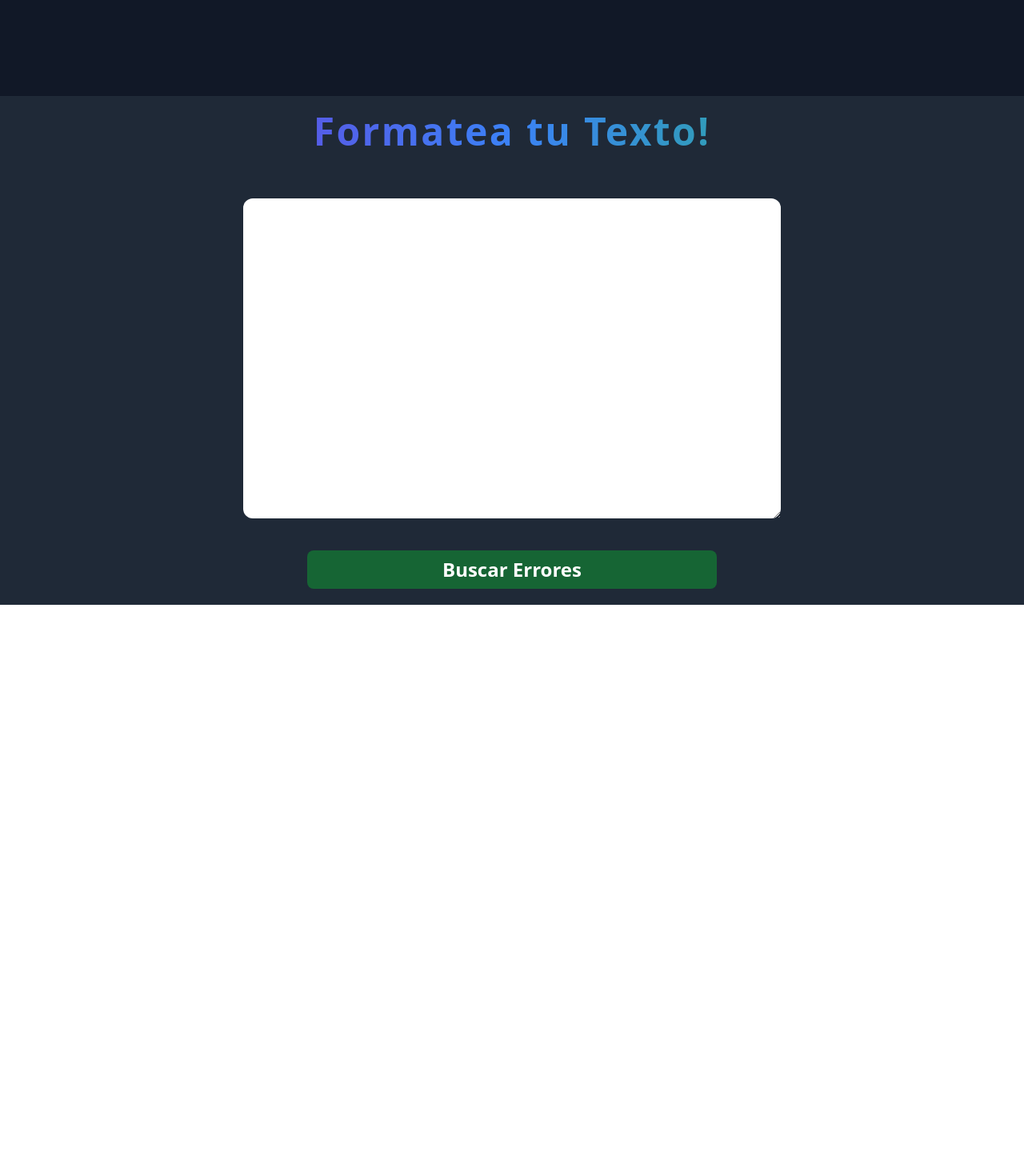
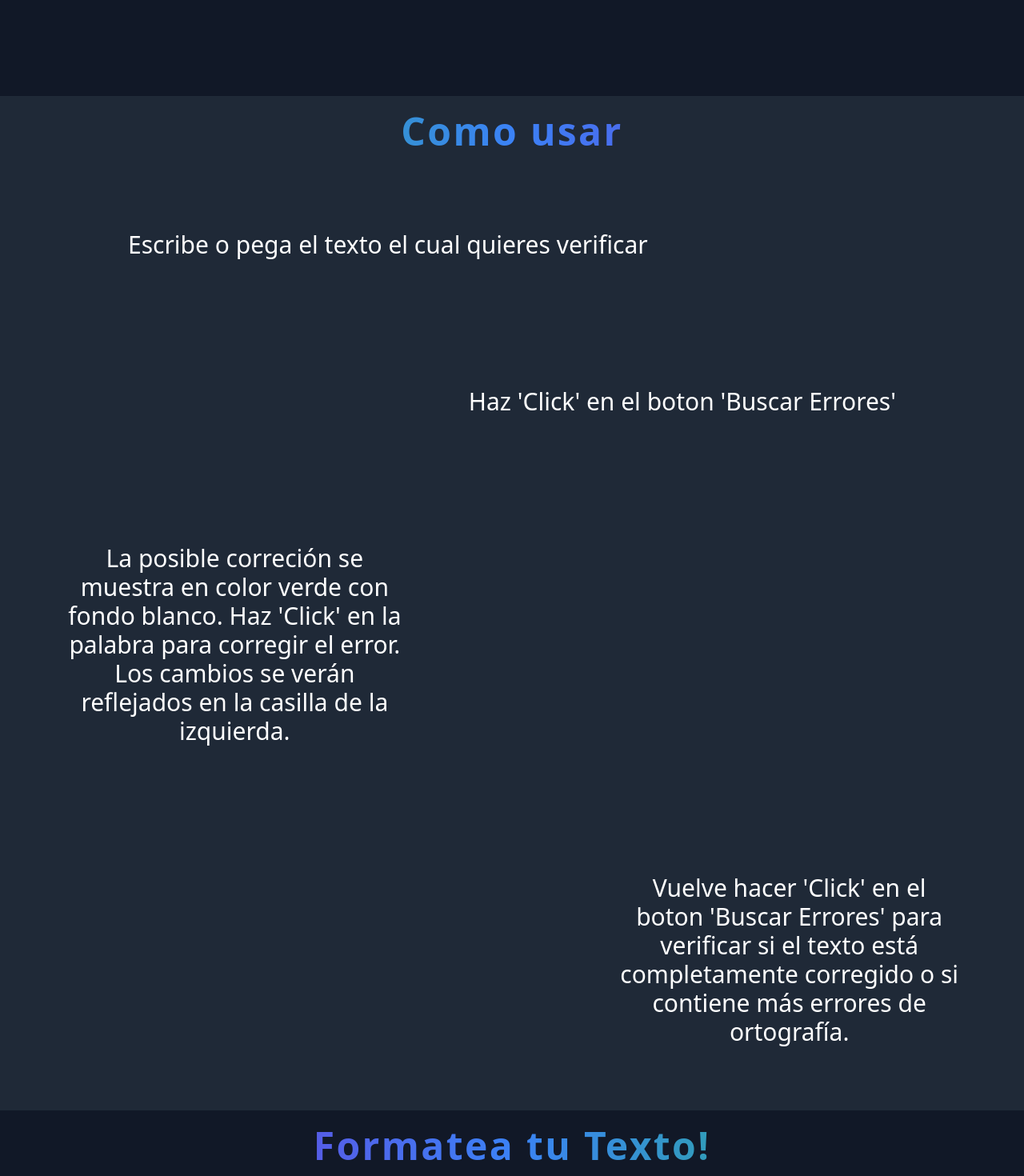
Before and after one commit to JoseAl05/text-converter, a Next.js app: page / in a window 1280 px wide. Shown: the part 680-2150 px from the top of the page at 80% size. Before the commit the page ends 1436 px from the top, so only its background shows below. Built offline with nearby package versions, Linux system fonts and the light colour scheme.

Commit message:
created 'how to use' component

```diff
--- a/app/components/Grammar.tsx
+++ b/app/components/Grammar.tsx
@@ -47,7 +47,7 @@ const Grammar = () => {
     if (ready) {
         return (
             <>
-                <form onSubmit={checkGrammar} className='bg-gray-800 flex flex-col'>
+                <form onSubmit={checkGrammar} className='bg-gray-900 flex flex-col'>
                     <h1
                         className=
                         {`text-5xl text-center text-transparent font-bold tracking-wider
@@ -93,7 +93,7 @@ const Grammar = () => {
 
     return (
         <>
-            <form onSubmit={checkGrammar} className='bg-gray-800 flex flex-col'>
+            <form onSubmit={checkGrammar} className='bg-gray-900 flex flex-col'>
                 <h1
                     className=
                     {`text-5xl text-center text-transparent font-bold tracking-wider
--- /dev/null
+++ b/app/components/HowUse.tsx
@@ -0,0 +1,35 @@
+const HowUse = () => {
+    return (
+        <div className="bg-gray-800 flex flex-col">
+            <h1
+                className=
+                {`text-5xl text-center text-transparent font-bold tracking-wider
+                        bg-gradient-to-r from-green-500  via-blue-500 to-purple-700 bg-clip-text
+                        p-5`}
+            >
+                Como usar
+            </h1>
+            <div className="flex justify-start pt-20">
+                <p className="text-center text-white text-3xl mx-40">Escribe o pega el texto el cual quieres verificar</p>
+            </div>
+            <div className="flex justify-end pt-40">
+                <p className="text-center text-white text-3xl mx-40">Haz &apos;Click&apos; en el boton &apos;Buscar Errores&apos;</p>
+            </div>
+            <div className="flex justify-start pt-40">
+                <p className="text-center text-white text-3xl mx-20 w-1/3">
+                    La posible correción se muestra en color verde con fondo blanco.
+                    Haz &apos;Click&apos; en la palabra para corregir el error.
+                    Los cambios se verán reflejados en la casilla de la izquierda.
+                </p>
+            </div>
+            <div className="flex justify-end pt-40 pb-20">
+                <p className="text-center text-white text-3xl mx-20 w-1/3">
+                    Vuelve hacer &apos;Click&apos; en el boton &apos;Buscar Errores&apos;
+                    para verificar si el texto está completamente corregido o si contiene más errores de ortografía.
+                </p>
+            </div>
+        </div>
+    );
+}
+
+export default HowUse;
--- a/app/page.tsx
+++ b/app/page.tsx
@@ -1,6 +1,7 @@
 import Image from 'next/image'
 import { Inter } from '@next/font/google'
 import Grammar from './components/Grammar'
+import HowUse from './components/HowUse'
 
 
 const inter = Inter({ subsets: ['latin'] })
@@ -17,10 +18,11 @@ export default function Home() {
               max-w-full text-center pt-[30vh]`
           }
         >
-          Text Converter
+          Convertidor de Texto
         </h1>
 
       </div>
+      <HowUse/>
       <Grammar />
     </>
   )
```
